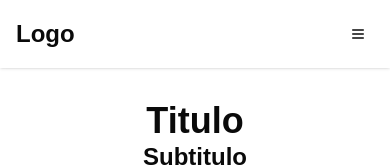
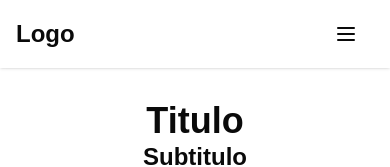
Before and after one commit to gabriellucasvh/template-portfolio, a Next.js app: page / in a window 390 px wide. Shown: the top 167 px of the page. Built offline with nearby package versions, Linux system fonts and the light colour scheme; a web font is replaced by a local one.

Commit message:
Ajuste no tamanho do botão do HeaderMobile

```diff
--- a/app/page.tsx
+++ b/app/page.tsx
@@ -1,6 +1,5 @@
 import Inicio from "@/components/Sections/Inicio";
-import Header from "@/components/ui/Header";
-import { MobileHeader } from "@/components/ui/Header";
+import Header, { MobileHeader } from "@/components/ui/Header";
 import BotaoWhatsapp from "@/components/BotaoWhatsapp";
 import VoltarAoTopo from "@/components/VoltarAoTopo";
 import Sobre from "@/components/Sections/Sobre";
--- a/components/ui/Header.tsx
+++ b/components/ui/Header.tsx
@@ -72,8 +72,8 @@ export const MobileHeader = () => {
 
                 <Sheet>
                     <SheetTrigger asChild>
-                        <Button variant="ghost" className="p-2">
-                            <Menu className="h-6 w-6" />
+                        <Button variant="ghost">
+                            <Menu className='min-w-6 min-h-6' />
                         </Button>
                     </SheetTrigger>
                     <SheetContent side="right" className="w-64 font-grotesk">
```
